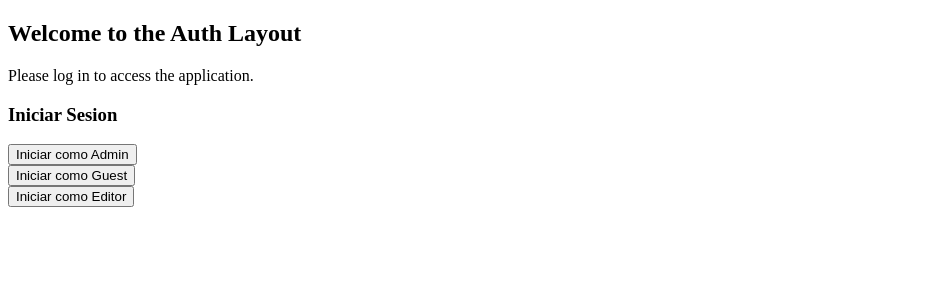
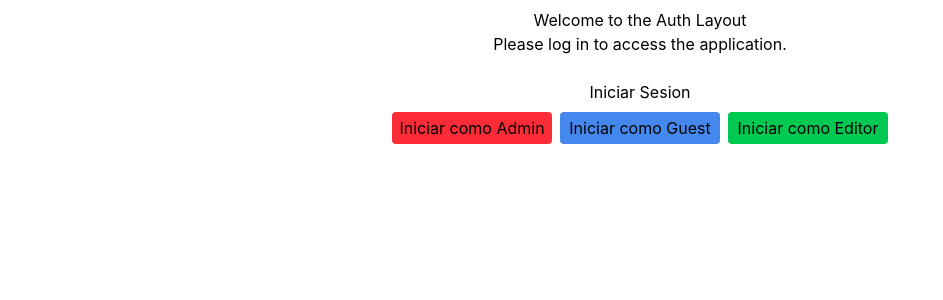
Before and after one commit to elgember/Acceso-type, a React (Vite) app: page /login in a window 1280 px wide. Shown: the top 300 px of the page, without its empty margins (0-943 px from the left). Built offline with nearby package versions, Linux system fonts and the light colour scheme.

Commit message:
solucionado error para vergel

```diff
--- /dev/null
+++ b/src/globals.d.ts
@@ -0,0 +1 @@
+declare module '*.css';
```
Also changed, not shown: src/main.tsx (+5 -4 lines), 1 other file (tests, documents, lock files or other folders).
